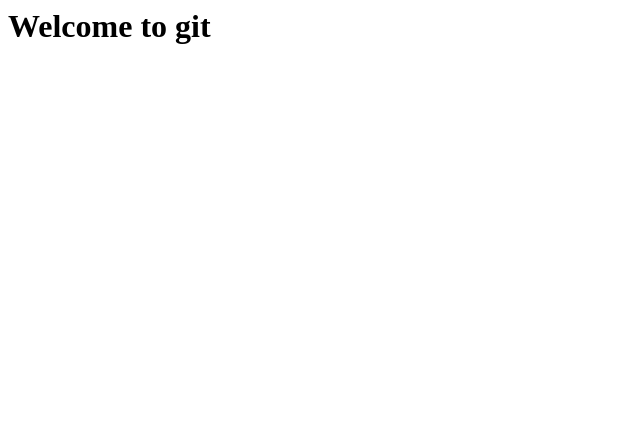
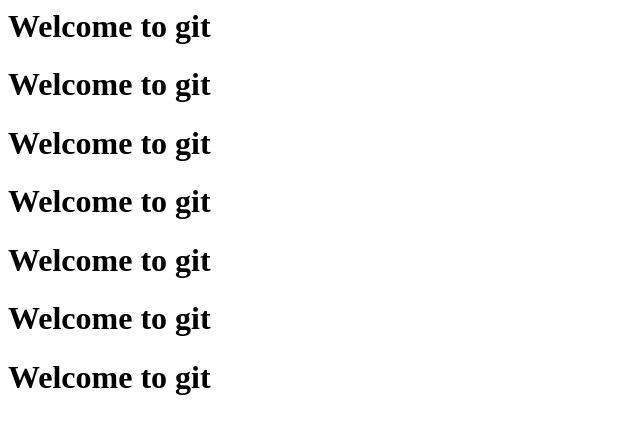
Before and after one commit to ahmedhusseinabd99-byte/Junior_repo, a plain HTML site: page index.html in a window 1280 px wide. Shown: the whole page, without its empty margins (0-640 px from the left). Drawn offline with Linux system fonts and the light colour scheme.

Commit message:
Update index.html

```diff
--- a/index.html
+++ b/index.html
@@ -1 +1,7 @@
 <h1>Welcome to git <h1>
+<h1>Welcome to git <h1>
+<h1>Welcome to git <h1>
+<h1>Welcome to git <h1>
+<h1>Welcome to git <h1>
+<h1>Welcome to git <h1>
+<h1>Welcome to git <h1>
```
